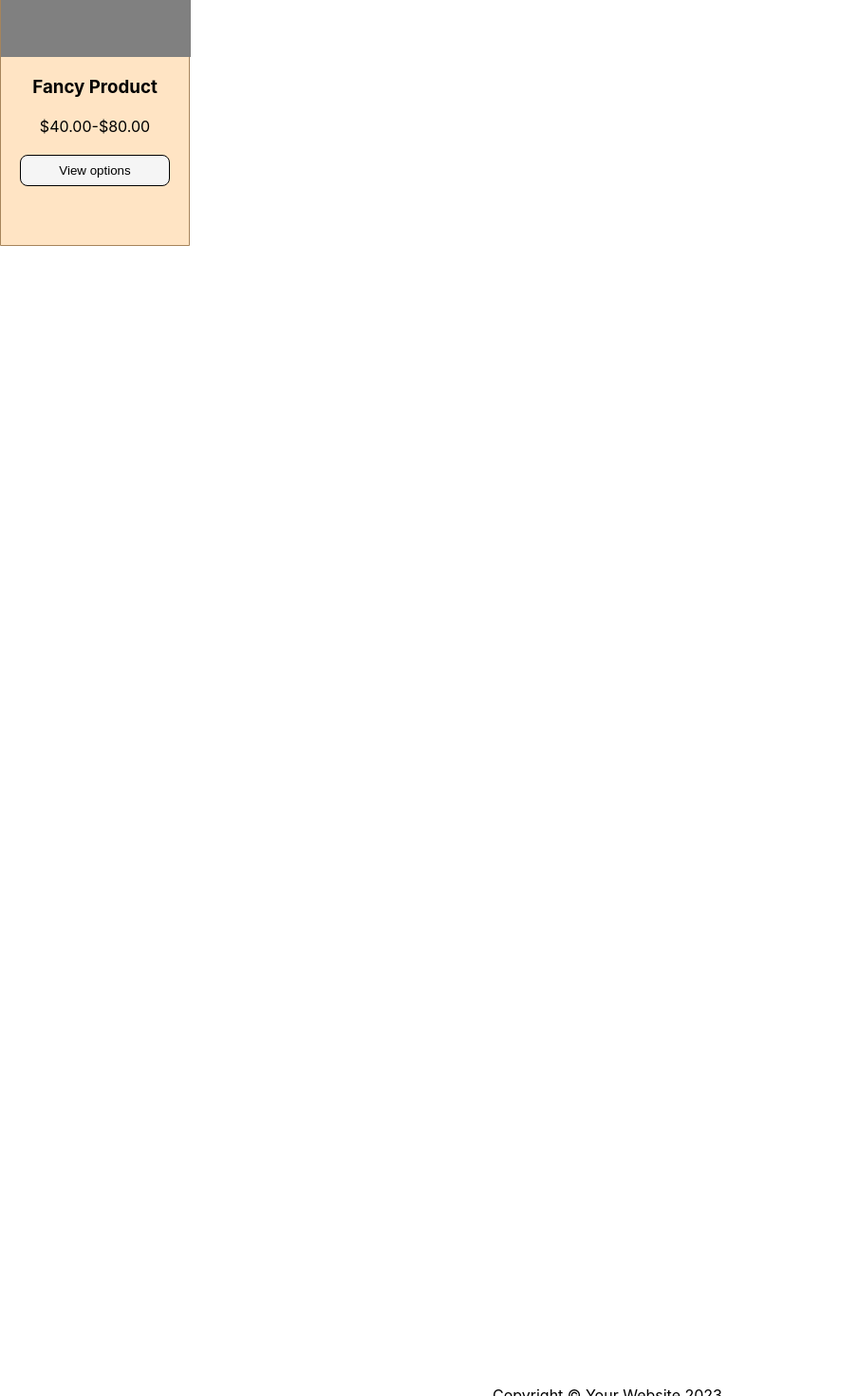
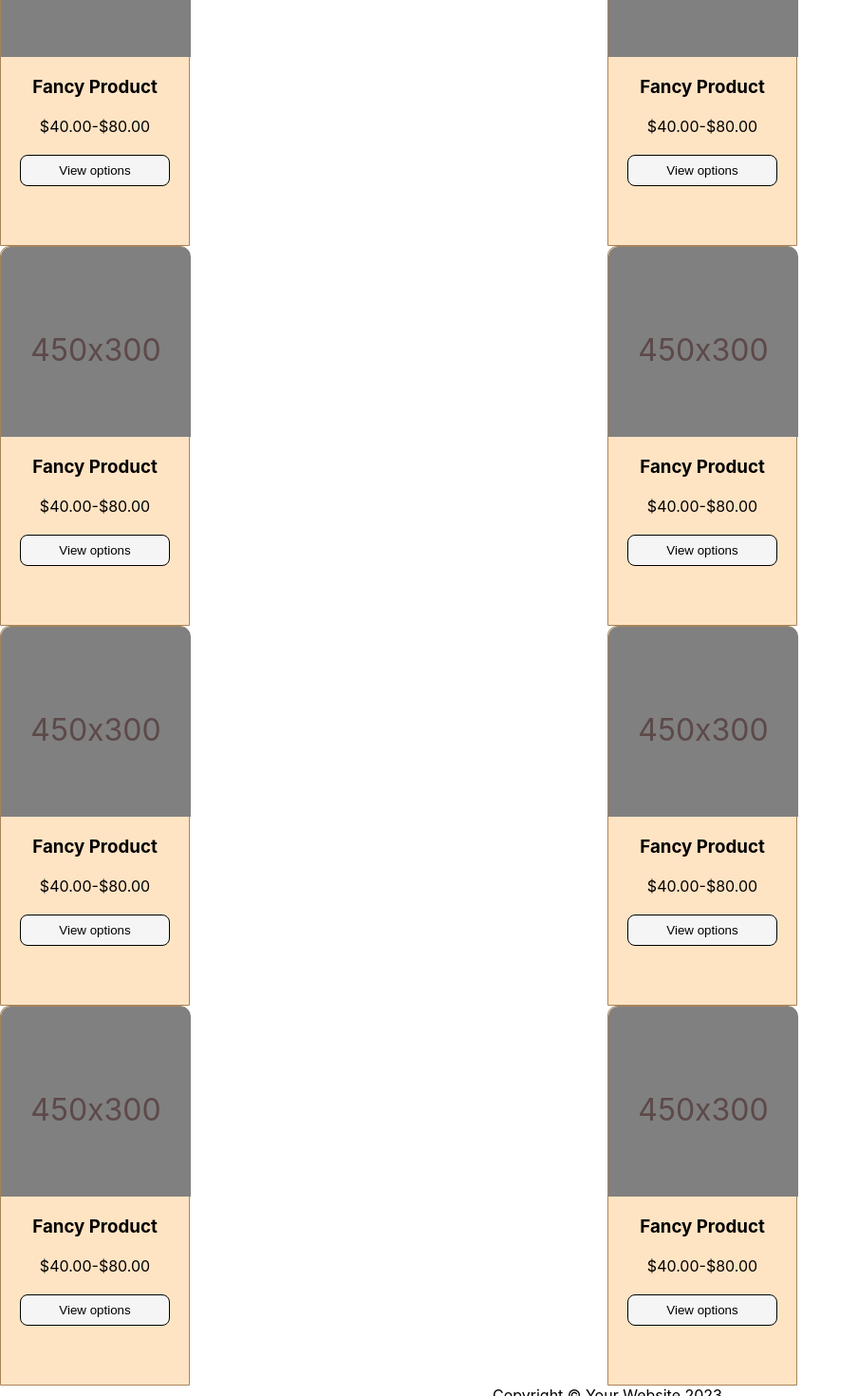
Before and after one commit to Juratbekdasturchi/vazifatort, a React (Create React App) app: page / in a window 1280 px wide. Shown: the part 520-1990 px from the top of the page at 95% size, without its empty margins (0-904 px from the left). Built offline with nearby package versions, Linux system fonts and the light colour scheme.

Commit message:
Add commitcha

```diff
--- a/src/App.css
+++ b/src/App.css
@@ -46,6 +46,7 @@
  main {
    display: flex;
    justify-content: center;
+   gap: 100px;
    padding: 20px 80px;
    background-color: aliceblue;
    align-items: center;
--- a/src/App.js
+++ b/src/App.js
@@ -54,6 +54,48 @@ function App() {
           <span>$40.00-$80.00</span>
           <button className='card-button'> View options </button>
         </div>
+        <div className='card'>
+          <p className='pnomli'>450x300</p>
+          <h3>Fancy Product </h3>
+          <span>$40.00-$80.00</span>
+          <button className='card-button'> View options </button>
+        </div>
+        <div className='card'>
+          <p className='pnomli'>450x300</p>
+          <h3>Fancy Product </h3>
+          <span>$40.00-$80.00</span>
+          <button className='card-button'> View options </button>
+        </div>
+        <div className='card'>
+          <p className='pnomli'>450x300</p>
+          <h3>Fancy Product </h3>
+          <span>$40.00-$80.00</span>
+          <button className='card-button'> View options </button>
+        </div>
+        <div className='card'>
+          <p className='pnomli'>450x300</p>
+          <h3>Fancy Product </h3>
+          <span>$40.00-$80.00</span>
+          <button className='card-button'> View options </button>
+        </div>
+        <div className='card'>
+          <p className='pnomli'>450x300</p>
+          <h3>Fancy Product </h3>
+          <span>$40.00-$80.00</span>
+          <button className='card-button'> View options </button>
+        </div>
+        <div className='card'>
+          <p className='pnomli'>450x300</p>
+          <h3>Fancy Product </h3>
+          <span>$40.00-$80.00</span>
+          <button className='card-button'> View options </button>
+        </div>
+        <div className='card'>
+          <p className='pnomli'>450x300</p>
+          <h3>Fancy Product </h3>
+          <span>$40.00-$80.00</span>
+          <button className='card-button'> View options </button>
+        </div>
       </div>
       <footer> Copyright © Your Website 2023 </footer>
     </div>
```
